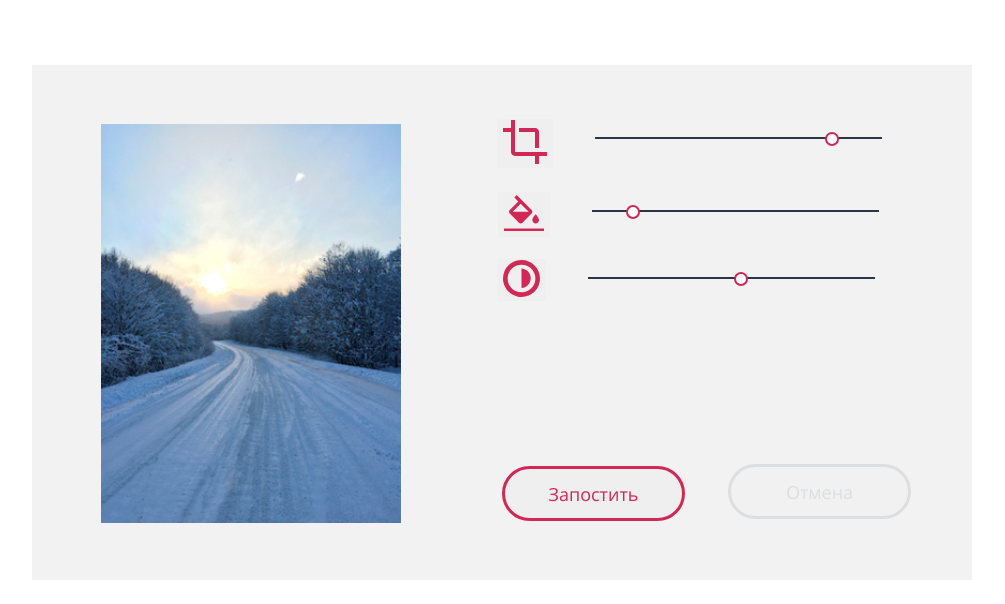
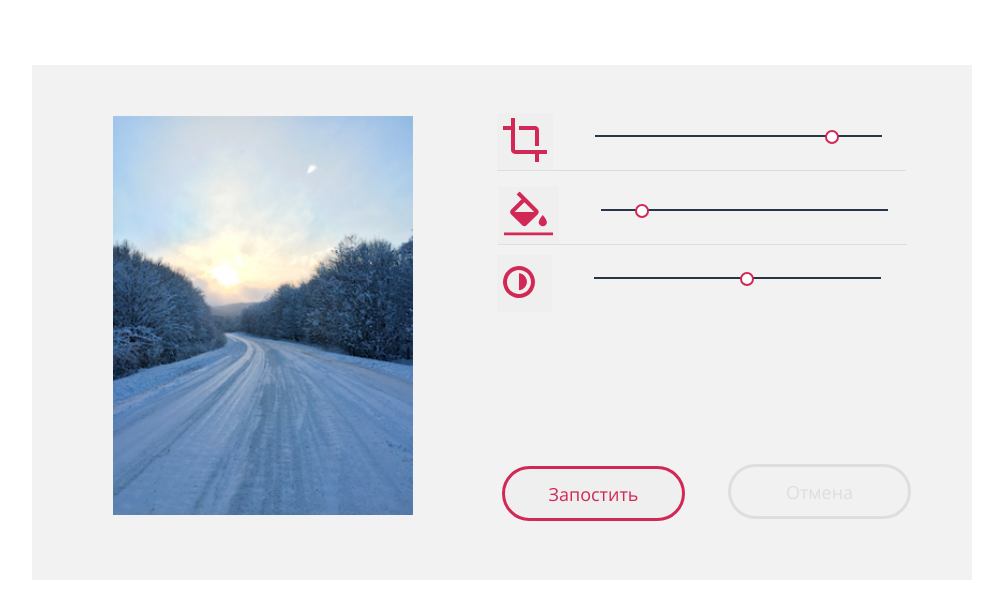
Before and after one commit to Proxa-prog/1817499-pink-23, a website: page source/catalog.html in a window 1280 px wide. Shown: the part 2575-3179 px from the top of the page, without its empty margins (138-1143 px from the left). Drawn offline with nearby package versions, Linux system fonts and the light colour scheme; files that its build step writes are made by us from their sources.

Commit message:
Дополнительные правки

```diff
--- a/source/catalog.html
+++ b/source/catalog.html
@@ -274,6 +274,8 @@
                               <div class="range-controls__toggle range-controls__toggle-crop range-controls__toggle--active" aria-label="Переключатель"></div>
                             </div>
                           </div>
+
+                          <div class="user-repost__line user-repost__line-first"></div>
                         </li>
 
                         <li class="user-repost__filter-item">
@@ -287,6 +289,8 @@
                               <div class="range-controls__toggle range-controls__toggle-fill" aria-label="Переключатель"></div>
                             </div>
                           </div>
+
+                          <div class="user-repost__line user-repost__line-second"></div>
                         </li>
 
                         <li class="user-repost__filter-item">
@@ -303,7 +307,7 @@
                         </li>
                       </ul>
 
-                      <div class="user-repost__line"></div>
+                      <div class="user-repost__line user-repost__line-third"></div>
                     </div>
 
                     <div class="user-repost__catalog-button-wrapper">
--- a/source/less/blocks/modal-error.less
+++ b/source/less/blocks/modal-error.less
@@ -1,5 +1,5 @@
 .modal-error {
-  display: none;
+  // display: none;
   position: fixed;
   overflow: auto;
   left: 50%;
@@ -8,6 +8,7 @@
   background-color: @color-white;
   min-height: 380px;
   box-shadow: 0 7px 15px rgba(0, 1, 1, 0.15);
+  z-index: 10;
 
   @media (min-width: @tablet-width) {
     width: 460px;
@@ -55,8 +56,12 @@
   }
 
   @media (min-width: @desktop-width) {
-    width: 351px;
+    width: 68%;
     margin-left: auto;
     margin-right: auto;
+
+    br {
+      display: none;
+    }
   }
 }
--- a/source/less/blocks/modal-sent.less
+++ b/source/less/blocks/modal-sent.less
@@ -23,6 +23,7 @@
 
   @media (min-width: @desktop-width) {
     width: 780px;
+    min-height: 0;
 
     .modal-sent__wrapper {
       width: 100%;
@@ -37,7 +38,7 @@
   font-size: 18px;
   line-height: 24px;
   font-weight: 700;
-  margin-bottom: 37px;
+  margin-bottom: 26px;
   color: @color-hard-black;
 }
 
@@ -70,7 +71,8 @@
   padding-top: 52px;
 
   @media (min-width: @tablet-width) {
-    background: @color-white;
+    background: @color-grey;
+    width: 460px;
 
     & .modal-sent__button {
       width: 295px;
--- a/source/less/blocks/user-repost-button.less
+++ b/source/less/blocks/user-repost-button.less
@@ -42,13 +42,14 @@
     }
 
     .user-repost-button__fill {
-      width: 40px;
-      height: 40px;
+      width: 49px;
+      height: 49px;
     }
 
     .user-repost-button__contrast {
-      width: 37px;
-      height: 37px;
+      width: 32px;
+      height: 32px;
+      margin-right: 11px;
     }
   }
 }
--- a/source/less/blocks/user-repost.less
+++ b/source/less/blocks/user-repost.less
@@ -77,10 +77,11 @@
       width: 300px;
       height: 399px;
       left: 53%;
+      top: 51px;
     }
 
     @media (min-width: @desktop-width) {
-      transform: translate(-143%, 0);
+      transform: translate(-139%, 0);
     }
   }
 }
@@ -100,6 +101,7 @@
 .user-repost__filter-item {
   @media (min-width: @tablet-width) {
     display: flex;
+    flex-wrap: wrap;
   }
 }
 
@@ -107,11 +109,12 @@
   margin: 24px 17px 39px 31px;
 
   @media (min-width: @tablet-width) {
-    margin: 8px 17px 46px 33px;
+    margin: 2px 17px 24px 33px;
   }
 
   @media (min-width: @desktop-width) {
-    margin: -5px 21px 24px -5px;
+    margin: -11px 21px 16px -5px;
+    width: 454px;
   }
 }
 
@@ -119,11 +122,12 @@
   margin: 28px 10px 37px 8px;
 
   @media (min-width: @tablet-width) {
-    margin: 23px 10px 43px 33px;
+    margin: 23px 10px 21px 33px;
   }
 
   @media (min-width: @desktop-width) {
-    margin: 23px 10px 20px -4px;
+    margin: 16px 10px 8px -4px;
+    width: 454px;
   }
 }
 
@@ -131,11 +135,11 @@
   margin: 33px 34px 40px 16px;
 
   @media (min-width: @tablet-width) {
-    margin: 27px 0 39px 34px;
+    margin: 10px 0 0 34px;
   }
 
   @media (min-width: @desktop-width) {
-    margin: 22px 0 33px -5px;
+    margin: 10px 0 33px -5px;
   }
 }
 
@@ -166,6 +170,38 @@
   @media (min-width: @tablet-width) {
     display: none;
   }
+
+  @media (min-width: @desktop-width) {
+    width: 90%;
+  }
+}
+
+.user-repost__line-first {
+  display: none;
+
+  @media (min-width: @tablet-width) {
+    display: block;
+  }
+}
+
+.user-repost__line-second {
+  display: none;
+
+  @media (min-width: @tablet-width) {
+    display: block;
+  }
+}
+
+.user-repost__line-third {
+  @media (min-width: @tablet-width) {
+    display: block;
+    width: 259px;
+    margin-left: 38px;
+  }
+
+  @media (min-width: @desktop-width) {
+    display: none;
+  }
 }
 
 .user-repost__range-controls {
@@ -174,10 +210,11 @@
 
   @media (min-width: @tablet-width) {
     display: block;
+    margin-bottom: 45px;
   }
 
   @media (min-width: @desktop-width) {
-    padding-top: 6px;
+    padding-top: 10px;
   }
 }
 
```
Also changed, not shown: source/form.html (+4 -3 lines).
